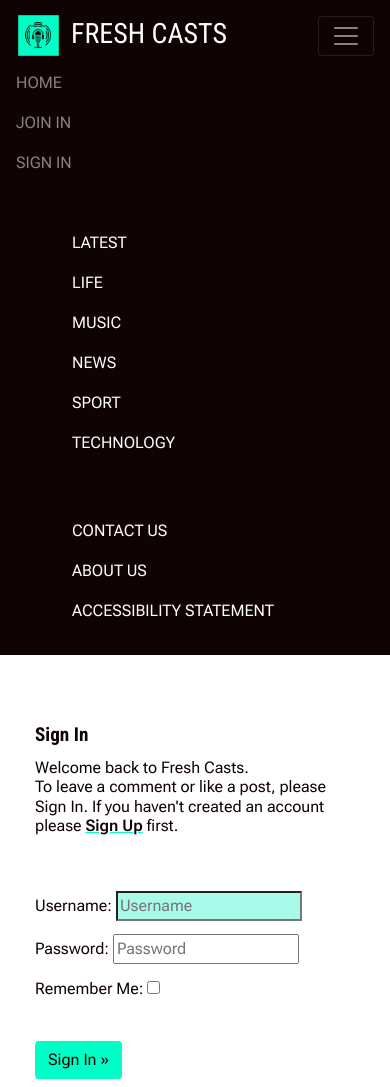
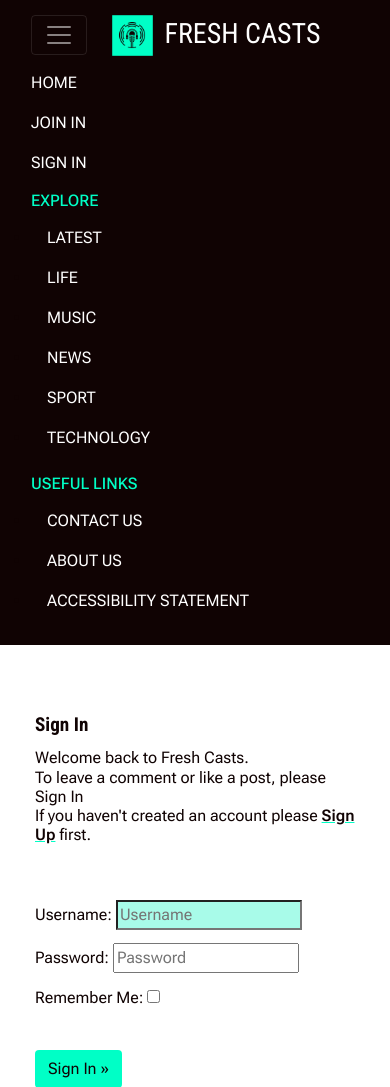
Before and after one commit to RickofManc/fresh-casts, a Django app: page /accounts/login/ in a window 390 px wide, after a click that opens the changed part. Shown: the top 1087 px of the page. Run offline with Django 3.2, Linux system fonts and the light colour scheme.

Commit message:
Update styles for Navbar, relocate hamburger to left and logo to centre, restyle nav menu items

```diff
--- a/static/css/style.css
+++ b/static/css/style.css
@@ -41,20 +41,37 @@ nav {
     font-size: 1.75rem;
 }
 
+.navbar-brand-image {
+    margin-right: 0.625rem;
+}
+
+.navbar-toggler {
+    display: inline-flex;
+}
+
+.nav-menu-header {
+    text-transform: uppercase;
+    font-size: 1rem;
+    color: #00ffc6;
+}
+
+.nav-menu-list {
+    padding-inline-start: 0;
+}
+
+.navbar-dark .navbar-nav .nav-link {
+    color: #fff;
+}
+
 .nav-link {
     color: #fff;
     text-transform: uppercase;
-}
-
-.navbar-brand-image {
-    margin-right: 0.625rem;
 }
 
 a.nav-link:active {
     text-decoration: underline;
     text-decoration-color: #00ffc6;
 }
-
 
 
 /* || HOMEPAGE MAIN CONTENT STYLES  */
@@ -168,10 +185,6 @@ button.btn-like:active {
     background: transparent;
 }
 
-.comments-row-div {
-    margin: 0rem 10rem;
-}
-
 .comments-div {
     margin: 0.5rem 0rem 1rem 0rem;
     padding: 0rem 1rem 0rem 1rem;
@@ -215,9 +228,6 @@ input#id_login {
     background-color: #a8fbe9!important;
 }
 
-input:.internal-autofill-selected {
-    background-color: #a8fbe9!important;
-}
 
 /* |||| MEDIA QUERIES  */
 
@@ -280,13 +290,17 @@ input:.internal-autofill-selected {
 @media (min-width: 768px) {}
 
 /* Large devices (desktops, 992px and up) */
-@media (min-width: 992px) {}
+@media (min-width: 992px) {
+
+    /* || NAVBAR STYLES */
+
+}
 
 /* Extra large devices (large desktops, 1200px and up) */
 @media (min-width: 1200px) {
 
     /* || NAVBAR STYLES */
-    .nav-menu-additions {
-        visibility: collapse;
-    }
+
+
+
 }
--- a/templates/account/login.html
+++ b/templates/account/login.html
@@ -13,7 +13,7 @@
             <div class="card-body">
                 <h3 class="card-title">{% trans 'Sign In' %}</h3>
                 <p class="card-text">{% blocktrans %}Welcome back to Fresh Casts.<br>To leave a comment or like a post,
-                    please Sign In.
+                    please Sign In<br>
                     If you haven't created an account please <a href="{{ signup_url }}" class="link">Sign Up</a>
                     first.{% endblocktrans %}
                 </p>
--- a/templates/base.html
+++ b/templates/base.html
@@ -22,32 +22,31 @@
     <link
         href="https://fonts.googleapis.com/css2?family=Roboto+Condensed:ital,wght@0,400;0,700;1,400;1,700&family=Roboto+Flex:opsz,wght@8..144,100;8..144,300;8..144,400;8..144,500;8..144,600;8..144,700&display=swap"
         rel="stylesheet">
-    <!-- Bootstrap CSS and JavaScript -->
+    <!-- Bootstrap CSS -->
     <link rel="stylesheet" href="https://cdn.jsdelivr.net/npm/bootstrap@4.3.1/dist/css/bootstrap.min.css"
         integrity="sha384-ggOyR0iXCbMQv3Xipma34MD+dH/1fQ784/j6cY/iJTQUOhcWr7x9JvoRxT2MZw1T" crossorigin="anonymous">
-    <script src="https://cdn.jsdelivr.net/npm/bootstrap@5.1.3/dist/js/bootstrap.min.js"
-        integrity="sha384-QJHtvGhmr9XOIpI6YVutG+2QOK9T+ZnN4kzFN1RtK3zEFEIsxhlmWl5/YESvpZ13" crossorigin="anonymous">
-    </script>
-    <script src="https://cdn.jsdelivr.net/npm/bootstrap@5.1.3/dist/js/bootstrap.bundle.min.js"
-        integrity="sha384-ka7Sk0Gln4gmtz2MlQnikT1wXgYsOg+OMhuP+IlRH9sENBO0LRn5q+8nbTov4+1p" crossorigin="anonymous">
-    </script>
     <!-- CSS Stylesheet -->
     <link rel="stylesheet" href="{% static 'css/style.css' %}">
 </head>
 
 <body>
     <!-- Site Navigation -->
-    <nav class="navbar sticky-top navbar-expand-lg navbar-dark">
+    <nav class="navbar sticky-top navbar-dark">
         <div class="container-fluid">
+            <div class="nav-left-button">
+            <button class="navbar-toggler" type="button" data-bs-toggle="collapse" data-bs-target="#navbarToggleMenu"
+            aria-controls="navbarToggleMenu" aria-expanded="true" aria-label="Toggle navigation">
+            <span class="navbar-toggler-icon"></span>
+            </button>
+            </div>
+            <div class="nav-center-logo">
             <a class="navbar-brand" href="/">
-                <img class="navbar-brand-image" src="static/images/fresh-casts-b-and-g-logo_thumbnail.png" width="45"
-                    height="45" alt="Fresh Casts logo">Fresh
-                Casts
-            </a>
-            <button class="navbar-toggler" type="button" data-bs-toggle="collapse" data-bs-target="#navbarToggleMenu"
-                aria-controls="navbarToggleMenu" aria-expanded="true" aria-label="Toggle navigation">
-                <span class="navbar-toggler-icon"></span>
-            </button>
+                <img class="navbar-brand-image d-inline-block align-top" src="static/images/fresh-casts-b-and-g-logo_thumbnail.png" width="45"
+                    height="45" alt="Fresh Casts logo">Fresh Casts </a>
+                </div>
+        <div class="nav-right-resource">
+
+        </div>
             <div class="navbar-collapse collapse" id="navbarToggleMenu">
                 <ul class="navbar-nav me-auto mb-2 mt-lg-0">
                     <li class="nav-item">
@@ -66,9 +65,9 @@
                     </li>
                     {% endif %}
                 </ul>
-                <div class="nav-menu-additions d-lg-none d-xl-block d-xl-none">
-                    <h5 class="nav-menu-additions-header">explore</h5>
-                    <ul class="nav-menu-additions-list d-lg-none d-xl-block d-xl-none">
+                <div class="nav-menu">
+                    <h5 class="nav-menu-header">explore</h5>
+                    <ul class="nav-menu-list">
                         <li class="nav-item"><a href="{% url 'home' %}" class="nav-link" aria-current="page">latest</a>
                         </li>
                         <li class="nav-item"><a href="{% url 'home' %}" class="nav-link">life</a></li>
@@ -77,8 +76,8 @@
                         <li class="nav-item"><a href="{% url 'home' %}" class="nav-link">sport</a></li>
                         <li class="nav-item"><a href="{% url 'home' %}" class="nav-link">technology</a></li>
                     </ul>
-                    <h5 class="nav-menu-additions-header">useful links</h5>
-                    <ul class="nav-menu-additions-list d-lg-none d-xl-block d-xl-none">
+                    <h5 class="nav-menu-header">useful links</h5>
+                    <ul class="nav-menu-list">
                         <li class="nav-item"><a href="{% url 'home' %}" class="nav-link">contact us</a></li>
                         <li class="nav-item"><a href="{% url 'home' %}" class="nav-link">about us</a></li>
                         <li class="nav-item"><a href="{% url 'home' %}" class="nav-link">accessibility statement</a>
@@ -114,7 +113,8 @@
                 <div class="col-sm-3">
                     <h5 class="footer-header">Fresh Casts</h5>
                     <a href="/">
-                        <img class="img-fluid" src="static/images/fresh-casts-b-and-g-logo_thumbnail.png" width="45" alt="Fresh Casts logo">
+                        <img class="img-fluid" src="static/images/fresh-casts-b-and-g-logo_thumbnail.png" width="45"
+                            alt="Fresh Casts logo">
                     </a>
                 </div>
                 <div class="col-sm-3">
@@ -173,15 +173,15 @@
         }, 3000);
     </script>
     <!-- Bootstrap jQuery and Popper JavaScript tags -->
+    <script src="https://cdn.jsdelivr.net/npm/bootstrap@5.1.3/dist/js/bootstrap.min.js"
+        integrity="sha384-QJHtvGhmr9XOIpI6YVutG+2QOK9T+ZnN4kzFN1RtK3zEFEIsxhlmWl5/YESvpZ13" crossorigin="anonymous">
+    </script>
     <script src="https://code.jquery.com/jquery-3.3.1.slim.min.js"
         integrity="sha384-q8i/X+965DzO0rT7abK41JStQIAqVgRVzpbzo5smXKp4YfRvH+8abtTE1Pi6jizo" crossorigin="anonymous">
     </script>
     <script src="https://cdn.jsdelivr.net/npm/popper.js@1.14.7/dist/umd/popper.min.js"
         integrity="sha384-UO2eT0CpHqdSJQ6hJty5KVphtPhzWj9WO1clHTMGa3JDZwrnQq4sF86dIHNDz0W1" crossorigin="anonymous">
     </script>
-    <script src="https://cdn.jsdelivr.net/npm/bootstrap@4.3.1/dist/js/bootstrap.min.js"
-        integrity="sha384-JjSmVgyd0p3pXB1rRibZUAYoIIy6OrQ6VrjIEaFf/nJGzIxFDsf4x0xIM+B07jRM" crossorigin="anonymous">
-    </script>
 </body>
 
 </html>
--- a/templates/post_detail.html
+++ b/templates/post_detail.html
@@ -74,6 +74,7 @@
         <hr>
     </div>
 </div>
+<div class="container">
 <div class="row comments-row-div">
     <div class="col-md-8 card mb-4 mt-3">
         <div class="card-body">
@@ -111,5 +112,6 @@
         </div>
     </div>
 </div>
+</div>
 
 {% endblock content %}
```
